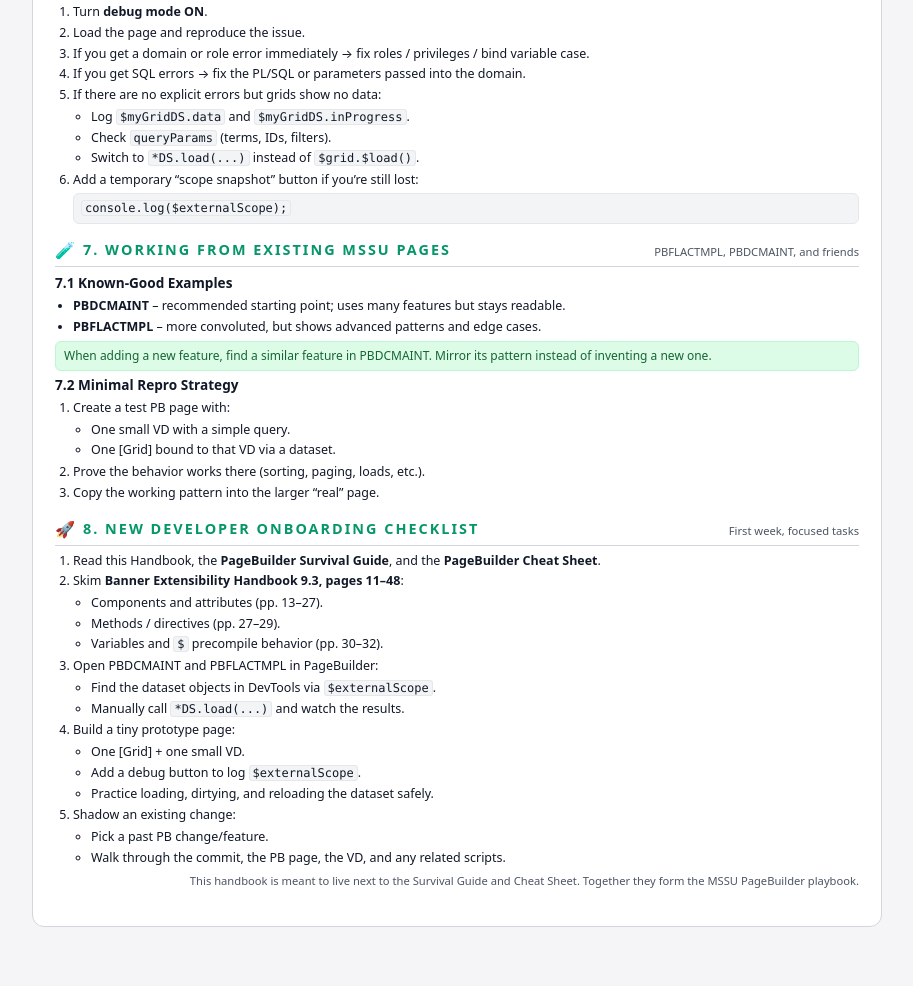
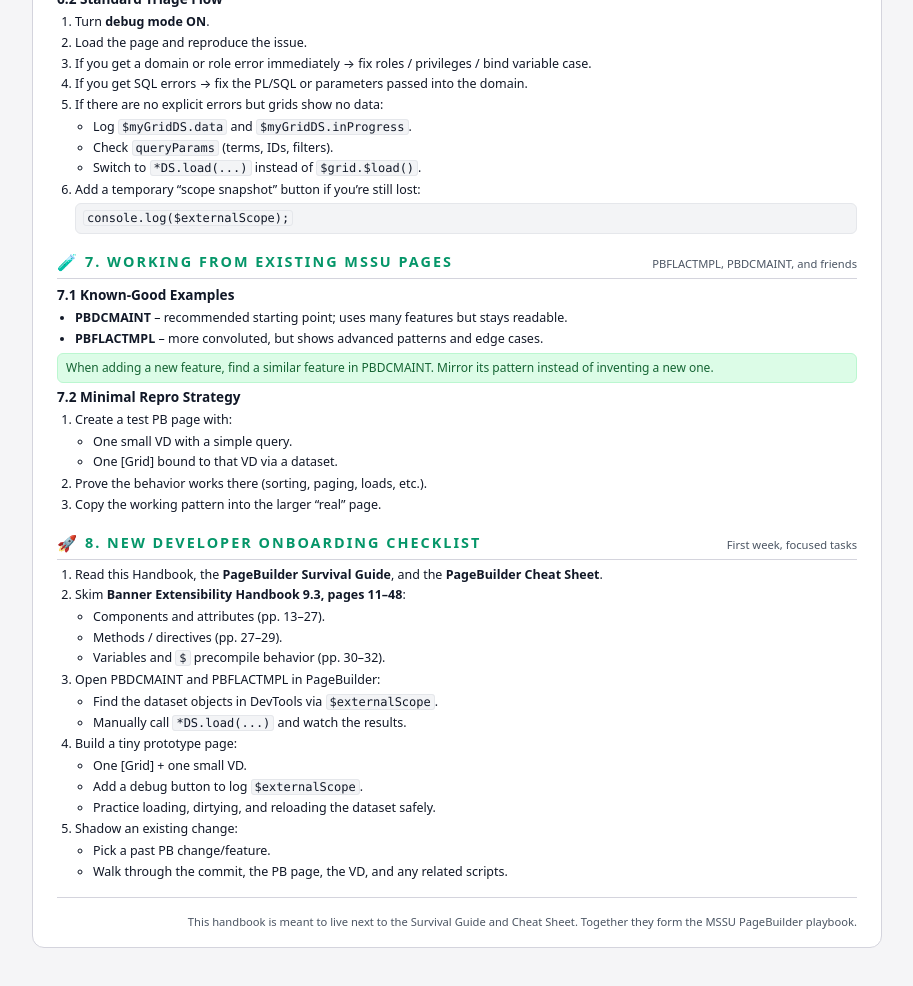
Before and after one commit to Davis86t/banner-pagebuilder-guide, a plain HTML site: page handbook/pagebuilder-handbook-print.html in a window 1280 px wide. Shown: the part 2452-3438 px from the top of the page, without its empty margins (183-1096 px from the left). Drawn offline with Linux system fonts and the light colour scheme.

Commit message:
edit styling for foot note

```diff
--- a/handbook/pagebuilder-handbook-print.html
+++ b/handbook/pagebuilder-handbook-print.html
@@ -44,7 +44,7 @@
       background: #ffffff;
       border-radius: 12px;
       border: 1px solid var(--border-subtle);
-      padding: 20px 22px 22px;
+      padding: 20px 24px 16px;
     }
 
     @page {
@@ -134,7 +134,7 @@
     }
 
     .section {
-      margin-bottom: 14px;
+      margin-bottom: 16px;
     }
 
     .section-header {
@@ -258,10 +258,12 @@
     }
 
     .footer-note {
-      margin-top: 6px;
+      margin-top: 10px;
+      padding-top: 16px;
       font-size: 0.7rem;
       color: var(--text-soft);
       text-align: right;
+      border-top: 1px solid var(--border-subtle);
     }
 
     @media (max-width: 800px) {
@@ -359,7 +361,8 @@
           <h3>2.2 Bind Variables & Case</h3>
           <ul>
             <li>Bind variables <strong>must be lowercase</strong> in PB context: <code>:sid</code>, not
-              <code>:SID</code>.</li>
+              <code>:SID</code>.
+            </li>
             <li>Wrong casing can silently pass <code>NULL</code> parameters, giving empty or misleading results.</li>
             <li>Always confirm that the bind variable names in the VD match what PB is sending in debug output.</li>
           </ul>
@@ -421,7 +424,8 @@
       <ul>
         <li>An onClick script becomes an AngularJS function on the page scope.</li>
         <li>Bindings like <code>{{ $myTextbox }}</code> turn into <code>{{ myTextbox }}</code> against
-          <code>$scope</code>.</li>
+          <code>$scope</code>.
+        </li>
       </ul>
       <div class="callout tip">
         Reading a bit of AngularJS 1.x documentation pays off — PageBuilder is essentially an AngularJS app generator
@@ -458,7 +462,8 @@
 console.log(this);
 console.log($externalScope);</code></pre>
           <p>Click it in the running app, then inspect the logged object in DevTools. That’s your real
-            <code>$scope</code> tree.</p>
+            <code>$scope</code> tree.
+          </p>
         </div>
         <div>
           <h3>4.3 What to Look For in Scope</h3>
@@ -631,11 +636,11 @@
           </ul>
         </li>
       </ol>
-      <div class="footer-note">
-        This handbook is meant to live next to the Survival Guide and Cheat Sheet. Together they form the MSSU
-        PageBuilder playbook.
-      </div>
     </section>
+    <div class="footer-note">
+      This handbook is meant to live next to the Survival Guide and Cheat Sheet. Together they form the MSSU
+      PageBuilder playbook.
+    </div>
   </div>
 </body>
 
```
Also changed, not shown: handbook/pagebuilder-handbook-dark-v2.html (+13 -8 lines).
